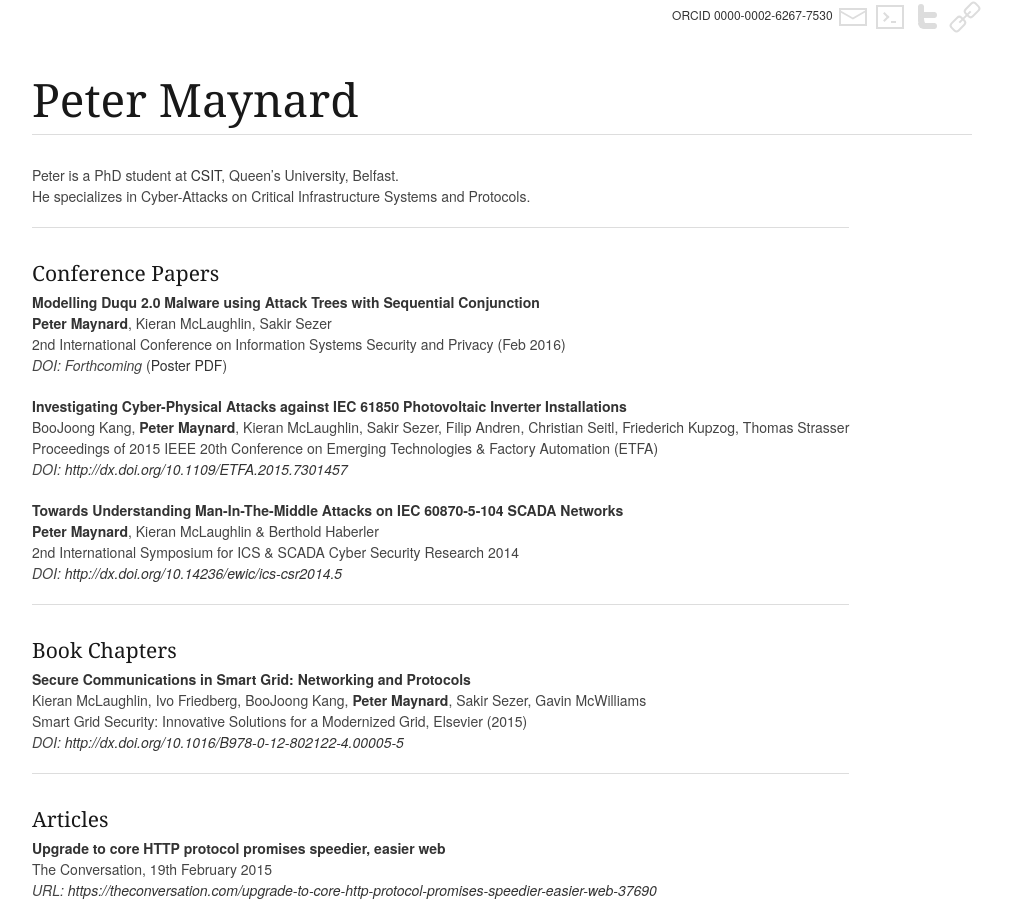
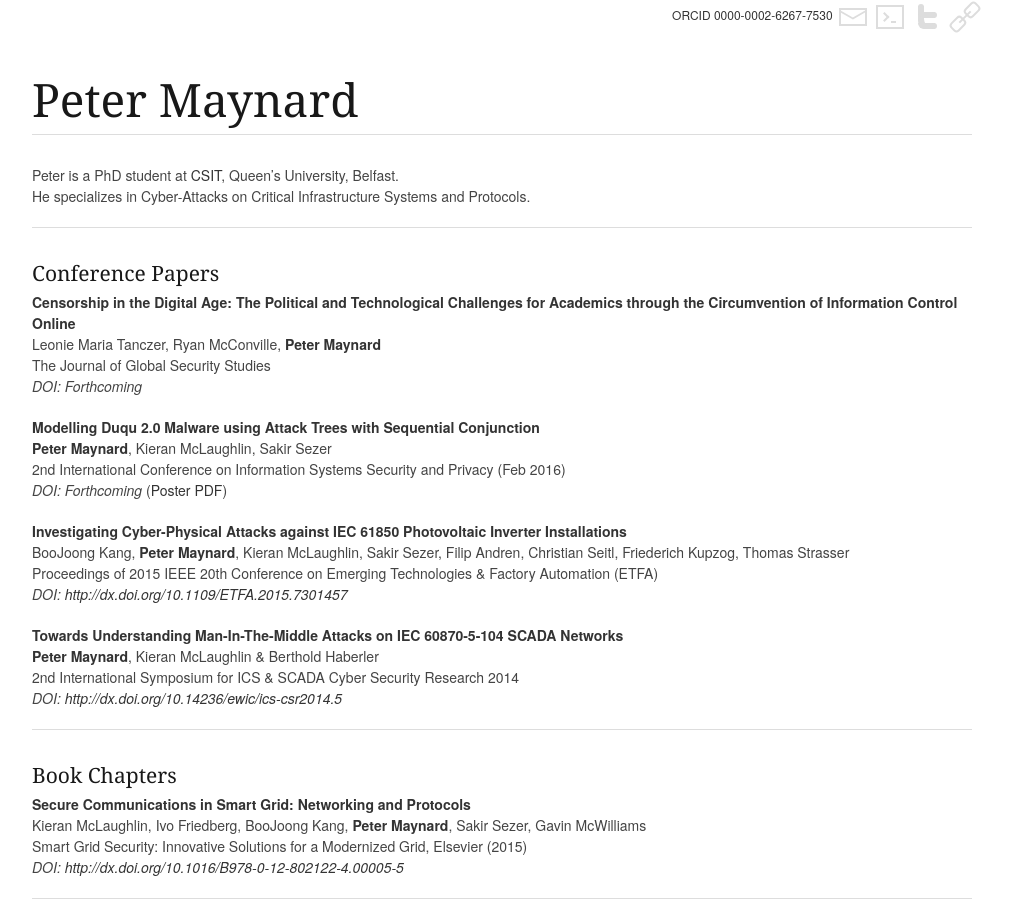
Before and after one commit to PMaynard/petermaynard.co.uk, a Jekyll site: the page built from index.md, in a window 1280 px wide and 900 px high. Shown: the whole window, without its empty margins (138-1149 px from the left). Built offline with Jekyll 4.4.1, drawn with Linux system fonts in a browser that asks for light colours.

Commit message:
Censorship in the Digital Age

```diff
--- a/index.md
+++ b/index.md
@@ -8,6 +8,11 @@ He specializes in Cyber-Attacks on Critical Infrastructure Systems and Protocols
 * * *
 
 #### Conference Papers
+**Censorship in the Digital Age: The Political and Technological Challenges for Academics through the Circumvention of Information Control Online**
+Leonie Maria Tanczer, Ryan McConville, **Peter Maynard**
+The Journal of Global Security Studies
+*DOI: Forthcoming*
+
 **Modelling Duqu 2.0 Malware using Attack Trees with Sequential Conjunction**
 **Peter Maynard**, Kieran McLaughlin, Sakir Sezer
 2nd International Conference on Information Systems Security and Privacy (Feb 2016)
```
